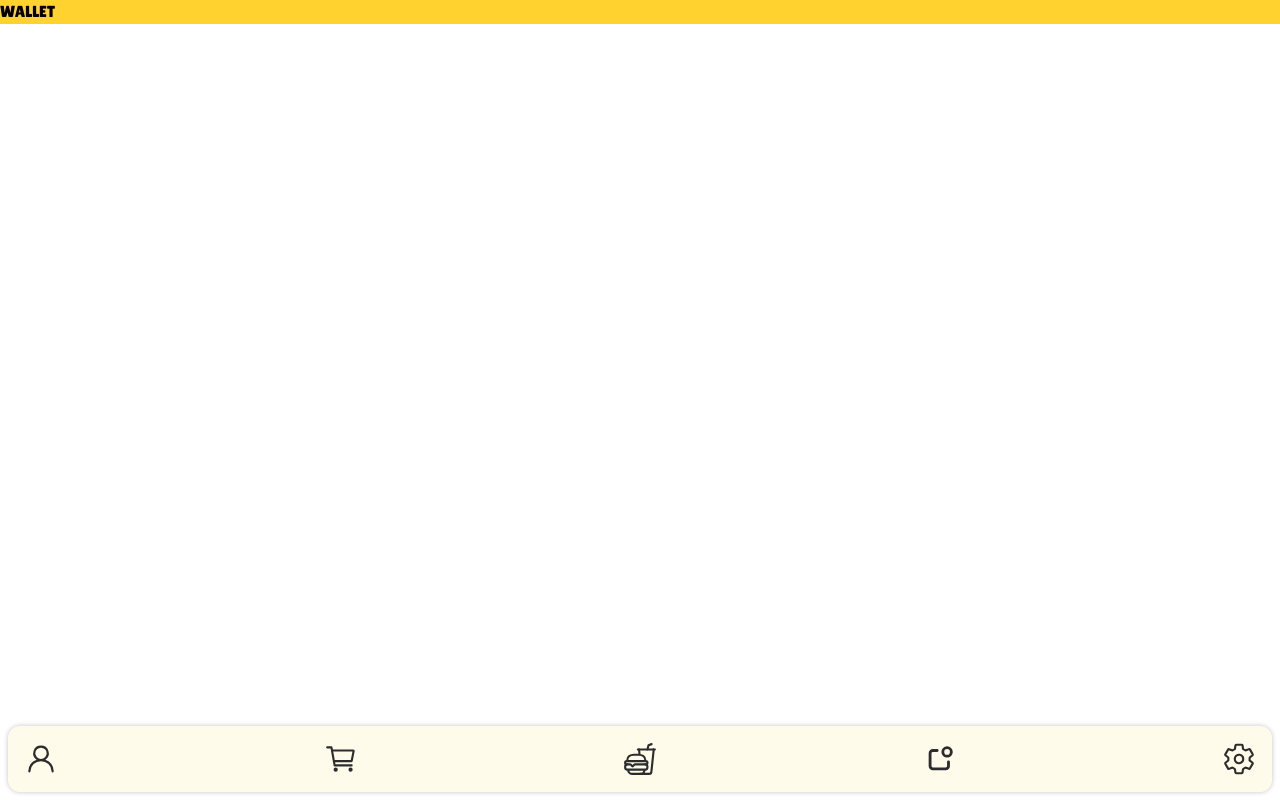
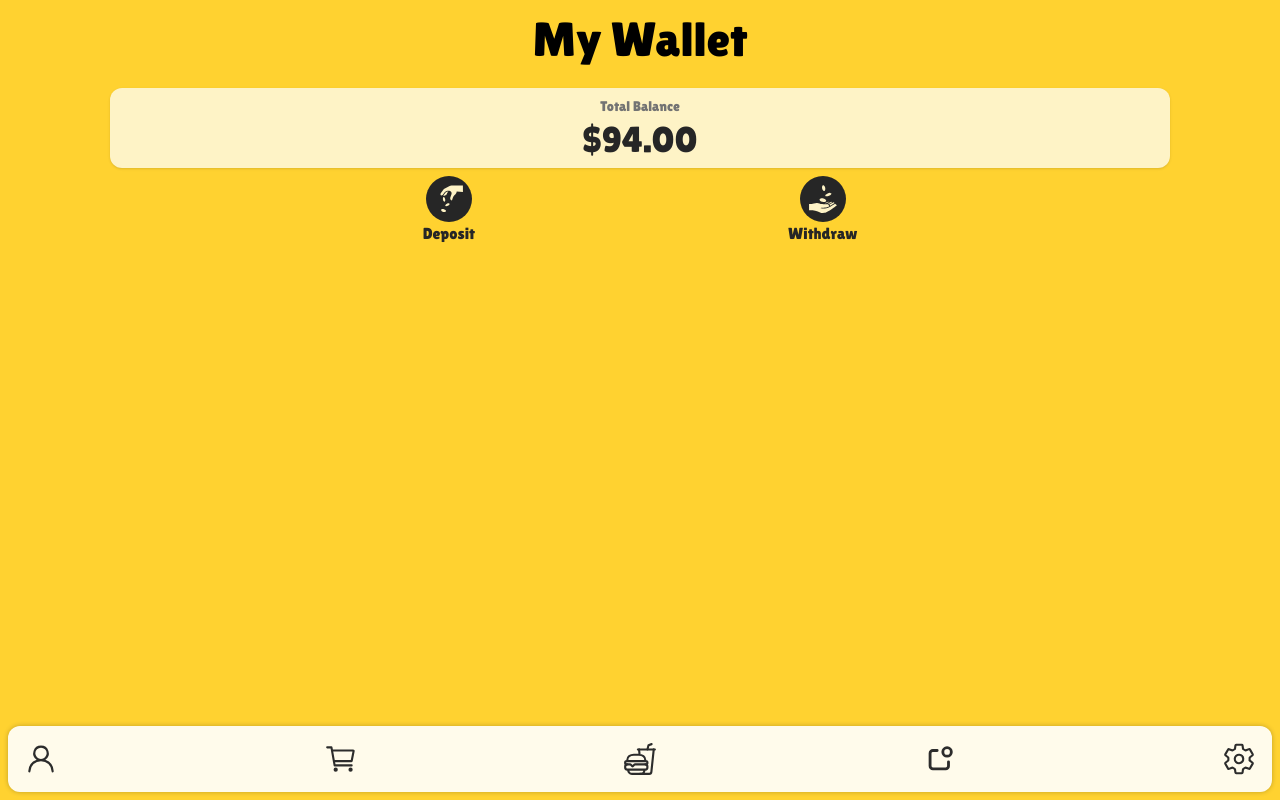
Before and after one commit to mahdibaderloo/fastfood, a React (Vite) app: page /wallet in a window 1280 px wide. Built offline with nearby package versions, Linux system fonts and the light colour scheme.

Commit message:
add Balance component

```diff
--- /dev/null
+++ b/src/features/wallet/Balance.tsx
@@ -0,0 +1,29 @@
+import { GiReceiveMoney } from "react-icons/gi";
+import { GiPayMoney } from "react-icons/gi";
+
+function Balance() {
+  return (
+    <div className="bg-amber-300 w-[85%] mx-auto rounded-xl">
+      <div className="bg-amber-100 w-full mx-auto rounded-xl p-2 flex flex-col items-center shadow">
+        <p className="text-neutral-500 text-sm">Total Balance</p>
+        <p className="text-neutral-800 mt-1 text-4xl">$94.00</p>
+      </div>
+      <ul className="flex items-center justify-evenly pt-2 pb-1">
+        <li className="flex flex-col items-center justify-center">
+          <span className="bg-neutral-800 p-2 rounded-full">
+            <GiPayMoney size={30} color="#fef3c6" />
+          </span>
+          <p className="text-[16px] text-neutral-800">Deposit</p>
+        </li>
+        <li className="flex flex-col items-center justify-center">
+          <span className="bg-neutral-800 p-2 rounded-full">
+            <GiReceiveMoney size={30} color="#fef3c6" />
+          </span>
+          <p className="text-[16px] text-neutral-800">Withdraw</p>
+        </li>
+      </ul>
+    </div>
+  );
+}
+
+export default Balance;
--- a/src/pages/Wallet.tsx
+++ b/src/pages/Wallet.tsx
@@ -1,5 +1,15 @@
+import Header from "../components/Header";
+import Balance from "../features/wallet/Balance";
+
 function Wallet() {
-  return <div>WALLET</div>;
+  return (
+    <>
+      <Header pContent="My Wallet" />
+      <main className="overflow-y-scroll p-4 pt-22 h-screen">
+        <Balance />
+      </main>
+    </>
+  );
 }
 
 export default Wallet;
```
